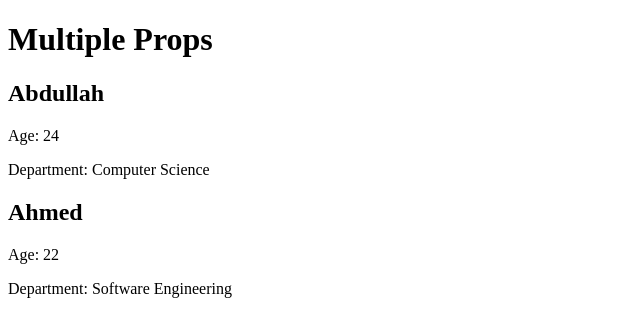
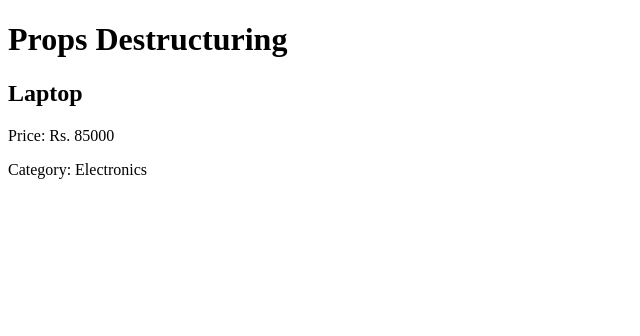
Before and after one commit to abdullahshabir31/React-Learning, a React (Vite) app: page / in a window 1280 px wide. Shown: the top 336 px of the page, without its empty margins (0-640 px from the left). Built offline with nearby package versions, Linux system fonts and the light colour scheme.

Commit message:
Add props destructuring example

```diff
--- /dev/null
+++ b/src/04-Props/03-props-destructuring.jsx
@@ -0,0 +1,27 @@
+function Product({ name, price, category }) {
+  return (
+    <div>
+      <h2>{name}</h2>
+      <p>Price: Rs. {price}</p>
+      <p>Category: {category}</p>
+    </div>
+  );
+}
+
+function PropsDestructuring() {
+  const product = {
+    name: "Laptop",
+    price: 85000,
+    category: "Electronics",
+  };
+
+  return (
+    <div>
+      <h1>Props Destructuring</h1>
+
+      <Product {...product} />
+    </div>
+  );
+}
+
+export default PropsDestructuring;
--- a/src/App.jsx
+++ b/src/App.jsx
@@ -1,7 +1,7 @@
-import MultipleProps from "./04-Props/02-multiple-props";
+import PropsDestructuring from "./04-Props/03-props-destructuring";
 
 function App() {
-  return <MultipleProps />;
+  return <PropsDestructuring />;
 }
 
 export default App;
```
